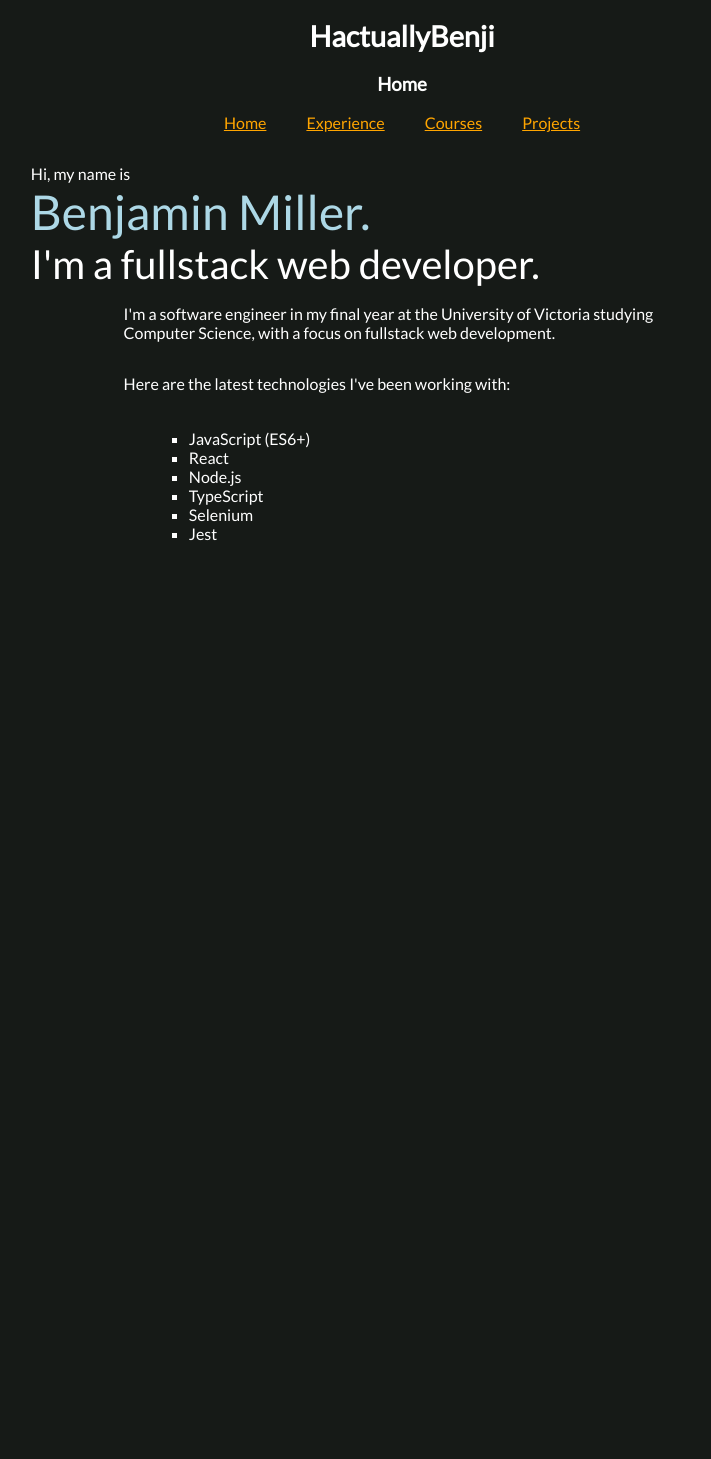
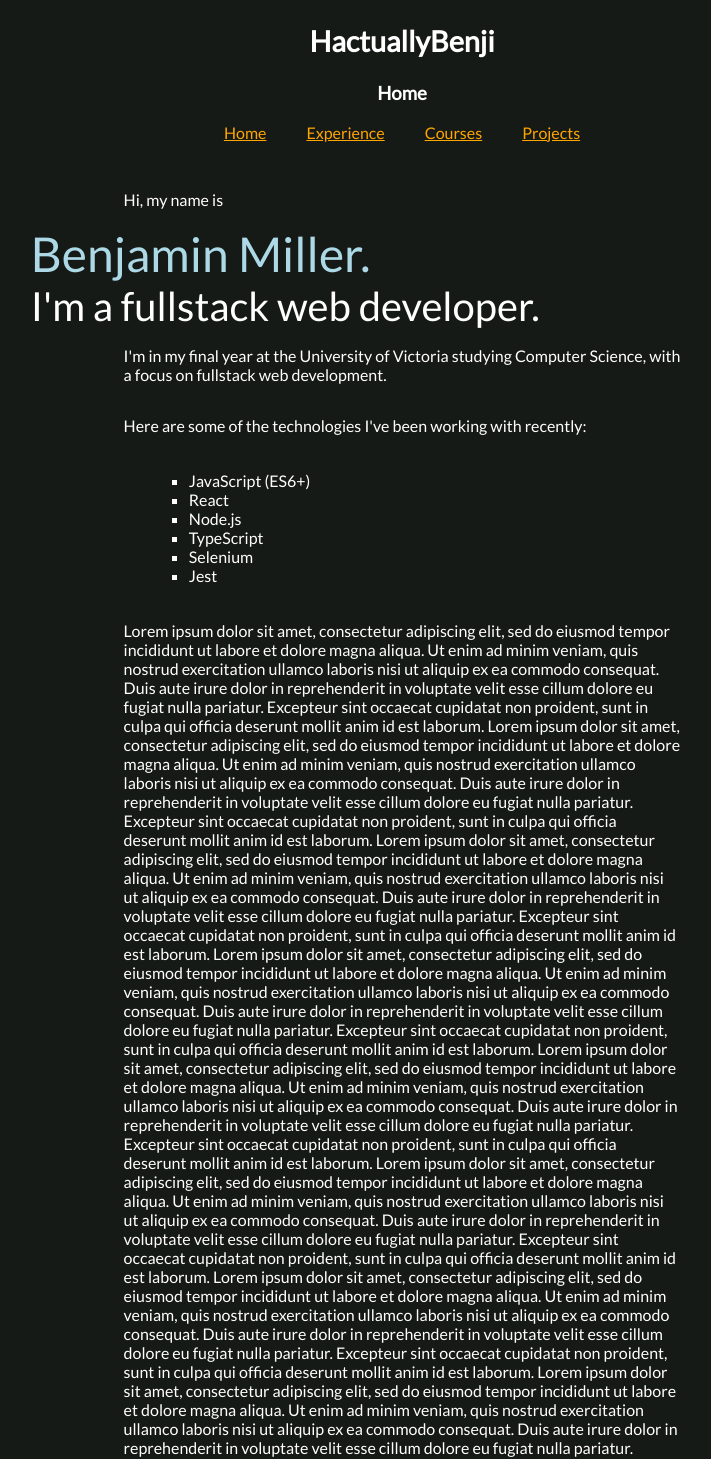
Before and after one commit to HactuallyBenji/portfolio, a React (Create React App) app: page / in a window 1280 px wide. Shown: the top 1459 px of the page, without its empty margins (238-949 px from the left). Before the commit the page ends 800 px from the top, so only its background shows below. Built offline with nearby package versions, Linux system fonts and the light colour scheme.

Commit message:
Added lorem ipsum for scroll, and updated introduction

```diff
--- a/src/App.js
+++ b/src/App.js
@@ -5,25 +5,24 @@ import Video from './Components/Video/Video';
 function App() {
   return (
     <div className="App">
-      <Nav page="Home    " />
+      <Nav id="nav" page="Home    " />
         <article>
           <section className="introduction">
+            <p>
+            Hi, my name is
+            </p>
 
-            Hi, my name is
-
-            <br />
-            <span id="name"> Benjamin Miller.</span>
-            <br />
+            <span id="name"> Benjamin Miller.</span><br />
 
             <span id="specialization"> I'm a fullstack web developer.</span>
 
             <p>
-                I'm a software engineer in my final year at the University of Victoria studying Computer Science,
+                I'm in my final year at the University of Victoria studying Computer Science,
                 with a focus on fullstack web development.
             </p>
 
             <p>
-                Here are the latest technologies I've been working with:
+                Here are some of the technologies I've been working with recently:
             </p>
 
             <ul id="technologies">
@@ -34,7 +33,26 @@ function App() {
                 <li>Selenium</li>
                 <li>Jest</li>
             </ul>
+
+            <p>
+                Lorem ipsum dolor sit amet, consectetur adipiscing elit, sed do eiusmod tempor incididunt ut labore et dolore magna aliqua. Ut enim ad minim veniam, quis nostrud exercitation ullamco laboris nisi ut aliquip ex ea commodo consequat. Duis aute irure dolor in reprehenderit in voluptate velit esse cillum dolore eu fugiat nulla pariatur. Excepteur sint occaecat cupidatat non proident, sunt in culpa qui officia deserunt mollit anim id est laborum.
+                Lorem ipsum dolor sit amet, consectetur adipiscing elit, sed do eiusmod tempor incididunt ut labore et dolore magna aliqua. Ut enim ad minim veniam, quis nostrud exercitation ullamco laboris nisi ut aliquip ex ea commodo consequat. Duis aute irure dolor in reprehenderit in voluptate velit esse cillum dolore eu fugiat nulla pariatur. Excepteur sint occaecat cupidatat non proident, sunt in culpa qui officia deserunt mollit anim id est laborum.
+                Lorem ipsum dolor sit amet, consectetur adipiscing elit, sed do eiusmod tempor incididunt ut labore et dolore magna aliqua. Ut enim ad minim veniam, quis nostrud exercitation ullamco laboris nisi ut aliquip ex ea commodo consequat. Duis aute irure dolor in reprehenderit in voluptate velit esse cillum dolore eu fugiat nulla pariatur. Excepteur sint occaecat cupidatat non proident, sunt in culpa qui officia deserunt mollit anim id est laborum.
+                Lorem ipsum dolor sit amet, consectetur adipiscing elit, sed do eiusmod tempor incididunt ut labore et dolore magna aliqua. Ut enim ad minim veniam, quis nostrud exercitation ullamco laboris nisi ut aliquip ex ea commodo consequat. Duis aute irure dolor in reprehenderit in voluptate velit esse cillum dolore eu fugiat nulla pariatur. Excepteur sint occaecat cupidatat non proident, sunt in culpa qui officia deserunt mollit anim id est laborum.
+                Lorem ipsum dolor sit amet, consectetur adipiscing elit, sed do eiusmod tempor incididunt ut labore et dolore magna aliqua. Ut enim ad minim veniam, quis nostrud exercitation ullamco laboris nisi ut aliquip ex ea commodo consequat. Duis aute irure dolor in reprehenderit in voluptate velit esse cillum dolore eu fugiat nulla pariatur. Excepteur sint occaecat cupidatat non proident, sunt in culpa qui officia deserunt mollit anim id est laborum.
+                Lorem ipsum dolor sit amet, consectetur adipiscing elit, sed do eiusmod tempor incididunt ut labore et dolore magna aliqua. Ut enim ad minim veniam, quis nostrud exercitation ullamco laboris nisi ut aliquip ex ea commodo consequat. Duis aute irure dolor in reprehenderit in voluptate velit esse cillum dolore eu fugiat nulla pariatur. Excepteur sint occaecat cupidatat non proident, sunt in culpa qui officia deserunt mollit anim id est laborum.
+                Lorem ipsum dolor sit amet, consectetur adipiscing elit, sed do eiusmod tempor incididunt ut labore et dolore magna aliqua. Ut enim ad minim veniam, quis nostrud exercitation ullamco laboris nisi ut aliquip ex ea commodo consequat. Duis aute irure dolor in reprehenderit in voluptate velit esse cillum dolore eu fugiat nulla pariatur. Excepteur sint occaecat cupidatat non proident, sunt in culpa qui officia deserunt mollit anim id est laborum.
+                Lorem ipsum dolor sit amet, consectetur adipiscing elit, sed do eiusmod tempor incididunt ut labore et dolore magna aliqua. Ut enim ad minim veniam, quis nostrud exercitation ullamco laboris nisi ut aliquip ex ea commodo consequat. Duis aute irure dolor in reprehenderit in voluptate velit esse cillum dolore eu fugiat nulla pariatur. Excepteur sint occaecat cupidatat non proident, sunt in culpa qui officia deserunt mollit anim id est laborum.
+                Lorem ipsum dolor sit amet, consectetur adipiscing elit, sed do eiusmod tempor incididunt ut labore et dolore magna aliqua. Ut enim ad minim veniam, quis nostrud exercitation ullamco laboris nisi ut aliquip ex ea commodo consequat. Duis aute irure dolor in reprehenderit in voluptate velit esse cillum dolore eu fugiat nulla pariatur. Excepteur sint occaecat cupidatat non proident, sunt in culpa qui officia deserunt mollit anim id est laborum.
+                Lorem ipsum dolor sit amet, consectetur adipiscing elit, sed do eiusmod tempor incididunt ut labore et dolore magna aliqua. Ut enim ad minim veniam, quis nostrud exercitation ullamco laboris nisi ut aliquip ex ea commodo consequat. Duis aute irure dolor in reprehenderit in voluptate velit esse cillum dolore eu fugiat nulla pariatur. Excepteur sint occaecat cupidatat non proident, sunt in culpa qui officia deserunt mollit anim id est laborum.
+                Lorem ipsum dolor sit amet, consectetur adipiscing elit, sed do eiusmod tempor incididunt ut labore et dolore magna aliqua. Ut enim ad minim veniam, quis nostrud exercitation ullamco laboris nisi ut aliquip ex ea commodo consequat. Duis aute irure dolor in reprehenderit in voluptate velit esse cillum dolore eu fugiat nulla pariatur. Excepteur sint occaecat cupidatat non proident, sunt in culpa qui officia deserunt mollit anim id est laborum.
+                Lorem ipsum dolor sit amet, consectetur adipiscing elit, sed do eiusmod tempor incididunt ut labore et dolore magna aliqua. Ut enim ad minim veniam, quis nostrud exercitation ullamco laboris nisi ut aliquip ex ea commodo consequat. Duis aute irure dolor in reprehenderit in voluptate velit esse cillum dolore eu fugiat nulla pariatur. Excepteur sint occaecat cupidatat non proident, sunt in culpa qui officia deserunt mollit anim id est laborum.
+            </p>
           </section>
+          <section className="about">
+
+          </section>
+
         </article>
     </div>
   );
--- a/src/Components/Nav/Nav.css
+++ b/src/Components/Nav/Nav.css
@@ -1,3 +1,7 @@
+nav {
+    position: sticky;
+}
+
 h1 {
     font-size: 1.8rem;
 }
--- a/src/Components/Nav/Nav.js
+++ b/src/Components/Nav/Nav.js
@@ -6,14 +6,14 @@ const Nav = (props) => {
     const currentPage = props.page;
     console.log(currentPage);
     return (
-        <div>
+        <nav>
             <h1>HactuallyBenji</h1>
             <h3>{currentPage}</h3>
             <Link to="/">Home</Link>
             <Link to="/experience">Experience</Link>
             <Link to="/courses">Courses</Link>
             <Link to="/projects">Projects</Link>
-        </div>
+        </nav>
     );
 };
 
```
